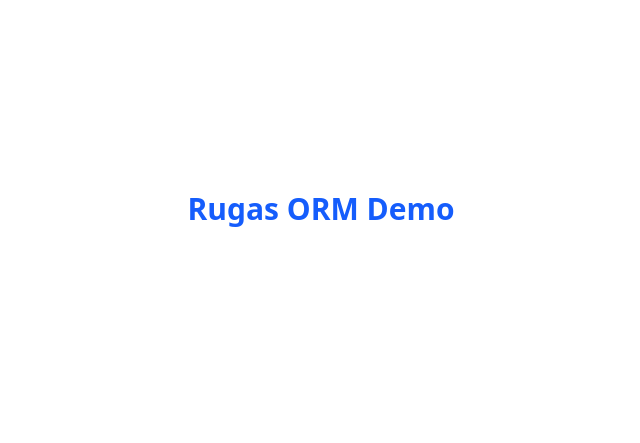
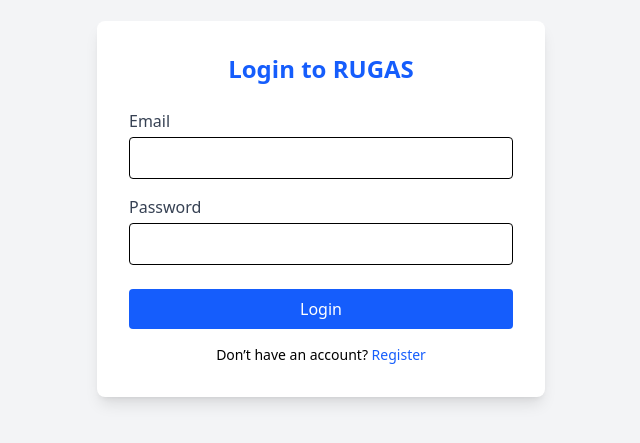
Before and after one commit to sharmaHarshit2000/Rugas-Orm-Demo, a React (Vite) app in the folder frontend/: page /login in a window 1280 px wide. Shown: the part 191-634 px from the top of the page, without its empty margins (319-959 px from the left). Built offline with nearby package versions, Linux system fonts and the light colour scheme; no server answers.

Commit message:
setup the login page

```diff
--- a/frontend/src/App.jsx
+++ b/frontend/src/App.jsx
@@ -1,9 +1,11 @@
-function App() {
+import AppRoutes from "./routes/AppRoutes";
+
+const App = () => {
   return (
-    <div className="min-h-screen flex items-center justify-center">
-      <h1 className="text-3xl font-bold text-blue-600">Rugas ORM Demo</h1>
+    <div className="min-h-screen bg-gray-100">
+      <AppRoutes />
     </div>
   );
-}
+};
 
 export default App;
--- a/frontend/src/pages/LoginPage.jsx
+++ b/frontend/src/pages/LoginPage.jsx
@@ -0,0 +1,91 @@
+import { useState } from "react";
+import { useDispatch, useSelector } from "react-redux";
+import { loginUser } from "../redux/authSlice";
+import { useNavigate } from "react-router-dom";
+
+const LoginPage = () => {
+  const dispatch = useDispatch();
+  const navigate = useNavigate();
+
+  const { loading, error } = useSelector((state) => state.auth);
+
+  const [formData, setFormData] = useState({
+    email: "",
+    password: "",
+  });
+
+  const handleChange = (e) => {
+    setFormData((prev) => ({
+      ...prev,
+      [e.target.name]: e.target.value,
+    }));
+  };
+
+  const handleSubmit = async (e) => {
+    e.preventDefault();
+    const res = await dispatch(loginUser(formData));
+    if (res.meta.requestStatus === "fulfilled") {
+      navigate("/dashboard");
+    }
+  };
+
+  return (
+    <div className="flex justify-center items-center min-h-screen bg-gray-100">
+      <form
+        onSubmit={handleSubmit}
+        className="bg-white shadow-lg rounded-lg p-8 w-full max-w-md"
+      >
+        <h2 className="text-2xl font-semibold mb-6 text-center text-blue-600">
+          Login to RUGAS
+        </h2>
+
+        {error && (
+          <div className="bg-red-100 text-red-700 px-4 py-2 rounded mb-4">
+            {error}
+          </div>
+        )}
+
+        <div className="mb-4">
+          <label className="block text-gray-700 mb-1">Email</label>
+          <input
+            type="email"
+            name="email"
+            className="w-full border px-3 py-2 rounded"
+            value={formData.email}
+            onChange={handleChange}
+            required
+          />
+        </div>
+
+        <div className="mb-6">
+          <label className="block text-gray-700 mb-1">Password</label>
+          <input
+            type="password"
+            name="password"
+            className="w-full border px-3 py-2 rounded"
+            value={formData.password}
+            onChange={handleChange}
+            required
+          />
+        </div>
+
+        <button
+          type="submit"
+          disabled={loading}
+          className="w-full bg-blue-600 hover:bg-blue-700 text-white py-2 rounded"
+        >
+          {loading ? "Logging in..." : "Login"}
+        </button>
+
+        <p className="mt-4 text-center text-sm">
+          Don’t have an account?{" "}
+          <a href="/register" className="text-blue-600 hover:underline">
+            Register
+          </a>
+        </p>
+      </form>
+    </div>
+  );
+};
+
+export default LoginPage;
--- a/frontend/src/routes/AppRoutes.jsx
+++ b/frontend/src/routes/AppRoutes.jsx
@@ -1,10 +1,11 @@
 import { Routes, Route, } from "react-router-dom";
+import LoginPage from "../pages/LoginPage";
 
 const AppRoutes = () => {
   return (
     <Routes>
       <Route path="/" element={<div className="text-center mt-10 text-xl">Home Page </div>} />
-      <Route path="/login" element={<div className="text-center mt-10 text-xl">Login Page</div>} />
+       <Route path="/login" element={<LoginPage />} />
       <Route path="/register" element={<div className="text-center mt-10 text-xl">Register Page</div>} />
       <Route path="*" element={<div className="text-center mt-10 text-xl">404 Not Found</div>} />
     </Routes>
```
